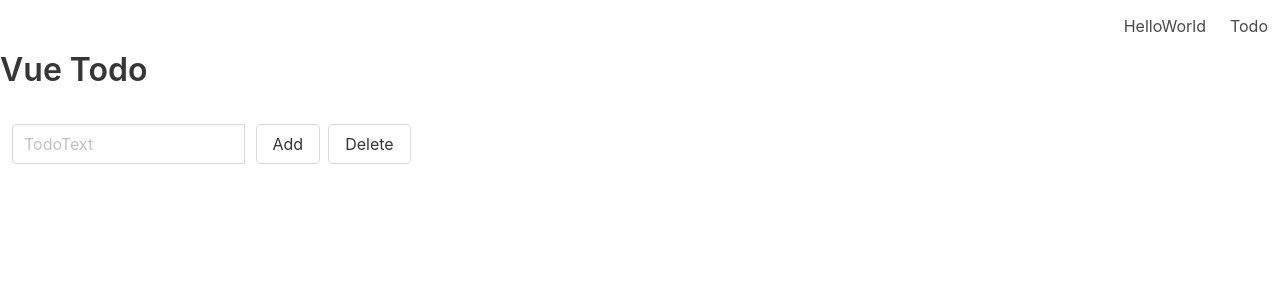
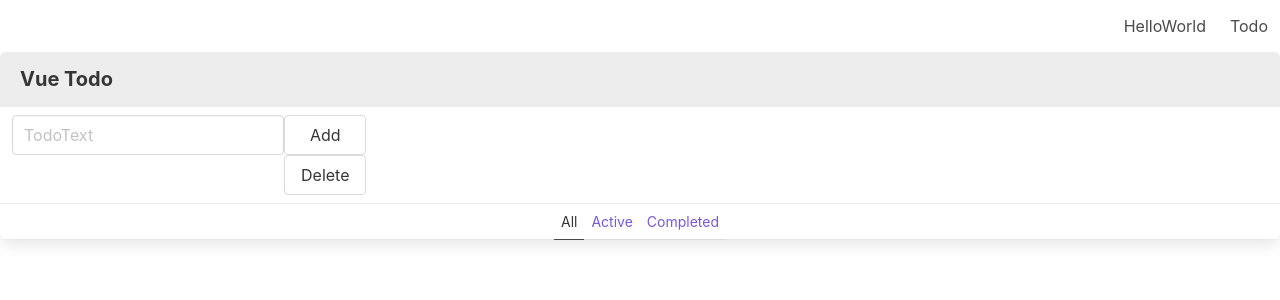
Before and after one commit to unitia/unitia-builder, a Vue app: page /#/Todo in a window 1280 px wide. Shown: the top 300 px of the page. Built offline with nearby package versions, Linux system fonts and the light colour scheme; what vue-ls would draw is missing.

Commit message:
todo.vue update

```diff
--- a/src/components/Todo.vue
+++ b/src/components/Todo.vue
@@ -1,21 +1,27 @@
 <template>
   <div>
-    <h2 class="title">Vue Todo</h2>
-    <div class="columns">
-      <b-field class="column is-4">
-        <b-input placeholder="TodoText" v-model="newTodoItem" v-on:keyup.enter="addTodoItem" class="column"></b-input>
-        <div class="buttons">
-        <b-button v-on:click="addTodoItem()">Add</b-button>
-        <b-button v-on:click="deleteTodoItem()">Delete</b-button>
-        </div>
+    <nav class="panel">
+      <p class="panel-heading">Vue Todo</p>
+    <div class="panel-block">
+      <b-field grouped>
+        <input placeholder="TodoText" v-model="newTodoItem" v-on:keyup.enter="addTodoItem" type="text" class="input" />
+          <div class="control">
+            <b-button v-on:click="addTodoItem()" expanded>Add</b-button>
+            <b-button v-on:click="deleteTodoItem()" expanded>Delete</b-button>
+          </div>
       </b-field>
     </div>
-    <b-field v-for="item in items" v-bind:key="item.title" grouped>
-
-      <label v-bind:class="{ done: isChecked }">
-        <b-checkbox type="checkbox" v-model="item.isChecked">{{ item.title }}</b-checkbox>
-      </label>
-    </b-field>
+    <div class="panel-tabs control">
+      <a class="is-active">All</a>
+      <a>Active</a>
+      <a>Completed</a>
+    </div>
+      <b-field v-for="item in items" v-bind:key="item.title" class="panel-block">
+          <label v-bind:class="{ done: isChecked }">
+            <b-checkbox type="checkbox" v-model="item.isChecked" aria-hidden="true">{{ item.title }}</b-checkbox>
+          </label>
+      </b-field>
+    </nav>
   </div>
 </template>
 
```
